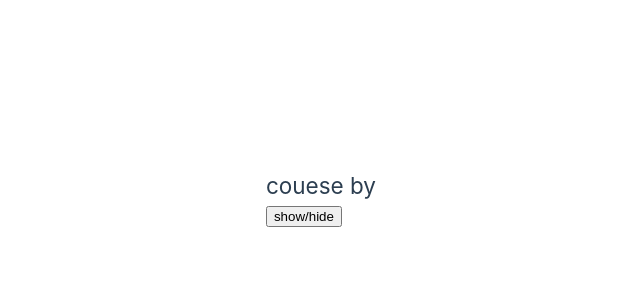
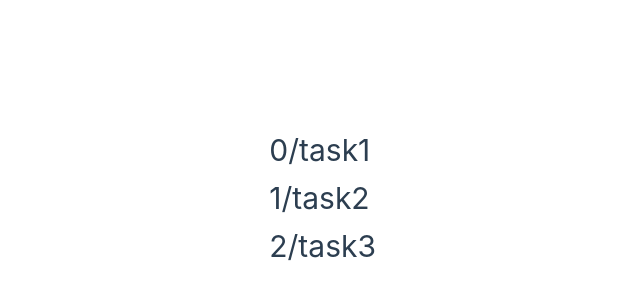
Before and after one commit to mariomakter/basic-vuejs, a Vue app in the folder first-project/: page / in a window 1280 px wide. Shown: the part 202-502 px from the top of the page, without its empty margins (264-904 px from the left). Built offline with nearby package versions, Linux system fonts and the light colour scheme.

Commit message:
v-for directives

```diff
--- a/first-project/src/App.vue
+++ b/first-project/src/App.vue
@@ -2,27 +2,22 @@
   <div class="container">
     <div class="row">
       <div class="col">
-       <h1 v-if="showBtn">{{ course.name }} by using<span v-text="title"></span></h1>
-       <h1 v-else-if="!showBtn">{{ showBtn }}</h1>
-       <h1 v-else>no thing happen</h1>
-       <h2>couese by {{ fullName }}</h2>
-      </div>
-      <button @click="showBtn=!showBtn">show/hide</button>
+
+  <h1 v-for="(todo,index) in todoList" :key="index">{{ index }}/{{ todo.todo }}</h1>
     </div>
+  </div>
   </div>
 </template>
 <!-- ref state -->
 <script setup>
 import {ref, reactive} from 'vue';
-let title = ref(' Built in directives -  v-tex');
-const count = ref(0);
-let rawHtml = ref('<li>task1</li>');
+let title = ref(' Built in directives -  v-for');
 let showBtn = ref()
-let course = reactive({
-  name: 'vuejs',
-  mentor_firstName:'Ibrahim',
-  mentor_lastName:'Mahmud',
-  platform:'Instructory'
-});
+let todoList = ref([
+{id:1, todo:'task1'},
+{id:2, todo:'task2'},
+{id:3, todo:'task3'},
+])
+
 
 </script>
```
